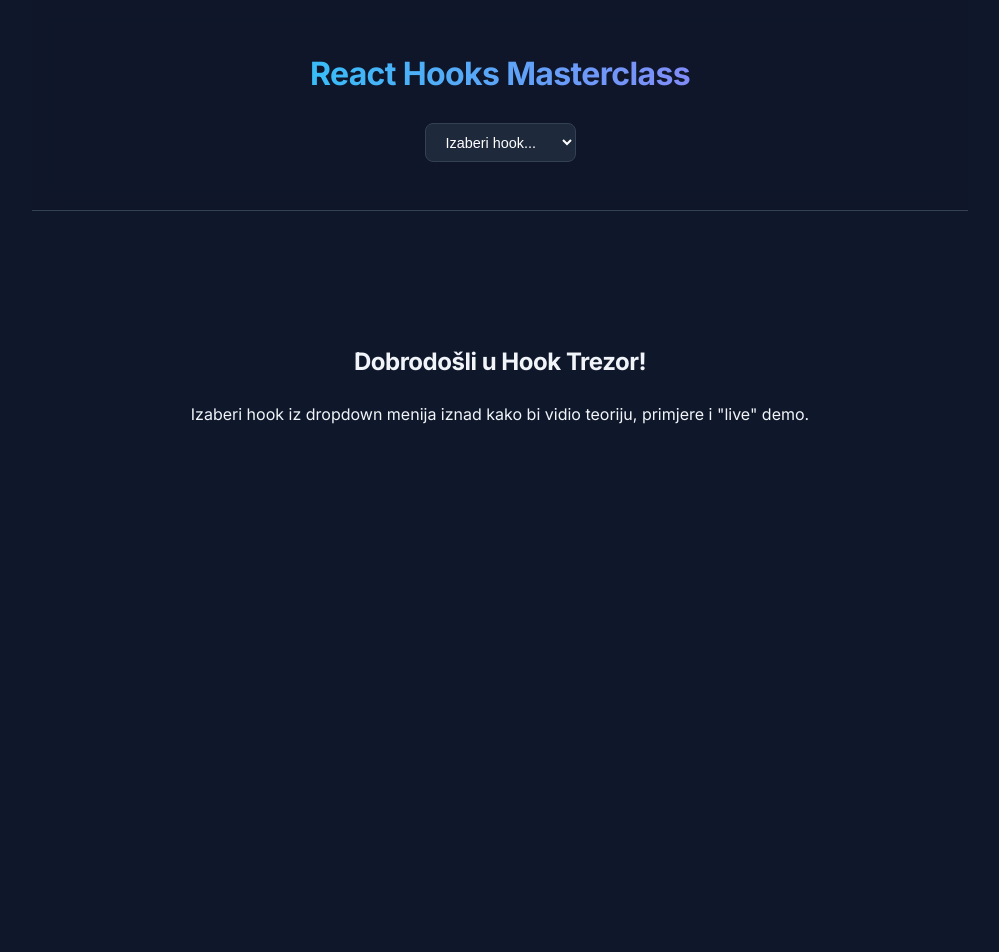
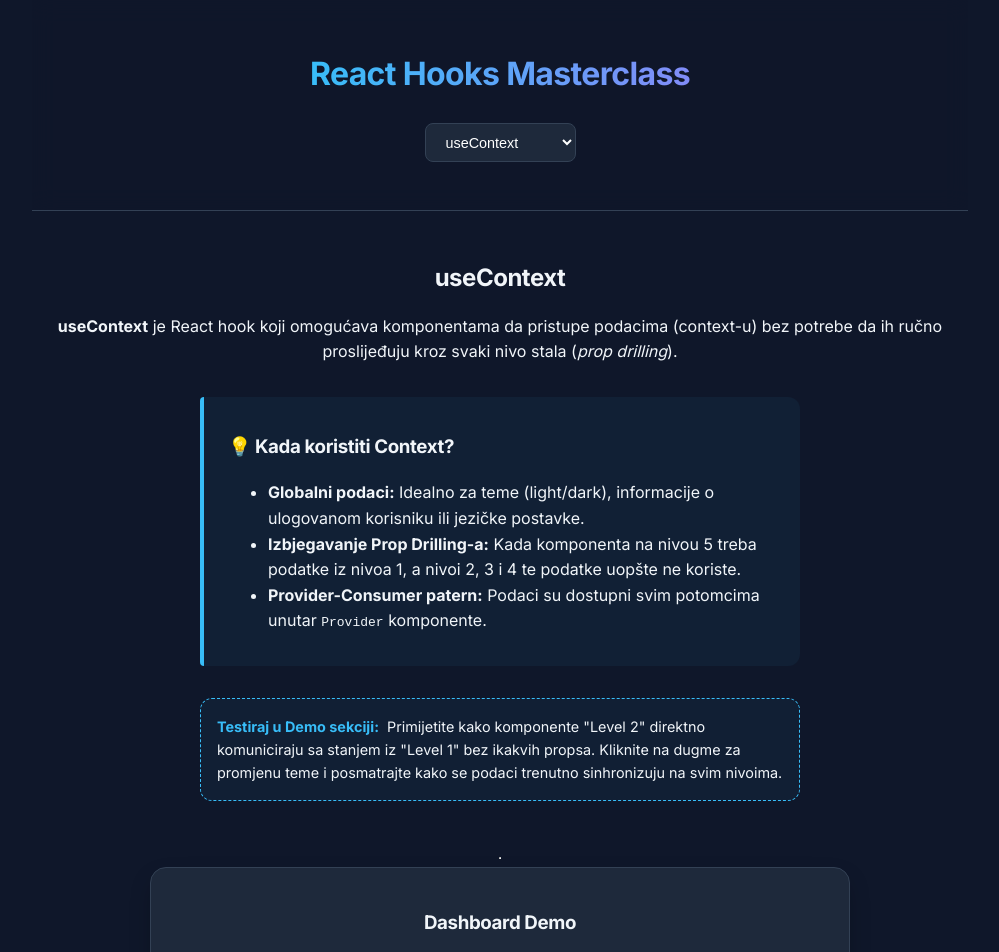
Before and after one commit to Skomorac/learnHooks, a React (Vite) app: page /useContext in a window 1280 px wide. Before the commit this address led to /. Shown: the top 952 px of the page, without its empty margins (140-1139 px from the left). Before the commit the page ends 800 px from the top, so only its background shows below. Built offline with nearby package versions, Linux system fonts and the light colour scheme.

Commit message:
added hook useContext

```diff
--- a/src/App.tsx
+++ b/src/App.tsx
@@ -10,6 +10,7 @@ import {
 import UseActionStatePage from "./hooks-examples/useActionState";
 import UseOptimisticPage from "./hooks-examples/useOptimistic";
 import UseCallbackPage from "./hooks-examples/useCallback";
+import UseContextPage from "./hooks-examples/useContext";
 import { useEffect, useState } from "react";
 import "./App.css";
 
@@ -17,6 +18,7 @@ const HOOKS_LIST = [
   { id: "useActionState", name: "useActionState" },
   { id: "useOptimistic", name: "useOptimistic" },
   { id: "useCallback", name: "useCallback" },
+  { id: "useContext", name: "useContext" },
 ];
 
 function Navigation() {
@@ -63,6 +65,7 @@ function App() {
             <Route path="/useActionState" element={<UseActionStatePage />} />
             <Route path="/useOptimistic" element={<UseOptimisticPage />} />
             <Route path="/useCallback" element={<UseCallbackPage />} />
+            <Route path="/useContext" element={<UseContextPage />} />
             <Route path="*" element={<Navigate to="/" />} />
           </Routes>
         </main>
--- /dev/null
+++ b/src/hooks-examples/useContext/index.tsx
@@ -0,0 +1,29 @@
+import UseContextInfo from "./useContextInfo";
+import UseContextDemo from "./useContextDemo";
+
+const UseContextPage = () => {
+  return (
+    <div className="hook-page">
+      <UseContextInfo />
+      <hr />
+      <UseContextDemo />
+      <div className="code-reminder">
+        <h4>💡 Podsjetnik za kod:</h4>
+        <pre>
+          {`// 1. Kreiranje
+const MyContext = createContext(defaultValue);
+
+// 2. Omotavanje (Provider)
+<MyContext.Provider value={someValue}>
+  <App />
+</MyContext.Provider>
+
+// 3. Konzumiranje (Consumer)
+const value = useContext(MyContext);`}
+        </pre>
+      </div>
+    </div>
+  );
+};
+
+export default UseContextPage;
--- /dev/null
+++ b/src/hooks-examples/useContext/useContextDemo.tsx
@@ -0,0 +1,111 @@
+import { createContext, useContext, useState } from "react";
+
+// 1. Definisanje tipova
+type Theme = "light" | "dark";
+interface UserContextType {
+  user: string;
+  theme: Theme;
+  toggleTheme: () => void;
+}
+
+// 2. Kreiranje Context-a
+const DashboardContext = createContext<UserContextType | null>(null);
+
+// 3. Child komponenta (Deeply Nested)
+const ThemeStatus = () => {
+  const context = useContext(DashboardContext);
+
+  if (!context) return null;
+
+  const isDark = context.theme === "dark";
+
+  return (
+    <div
+      style={{
+        marginTop: "1rem",
+        padding: "1rem",
+        borderRadius: "8px",
+        background: isDark ? "#334155" : "#f1f5f9",
+        color: isDark ? "#f1f5f9" : "#334155",
+        border: "1px solid var(--border-color)",
+        transition: "all 0.3s ease",
+      }}
+    >
+      <p>
+        Trenutna tema: <strong>{context.theme.toUpperCase()}</strong>
+      </p>
+      <p>
+        Prijavljeni korisnik: <strong>{context.user}</strong>
+      </p>
+    </div>
+  );
+};
+
+// 4. Još jedna Child komponenta (Sidebar/Action area)
+const Actions = () => {
+  const context = useContext(DashboardContext);
+  if (!context) return null;
+
+  return (
+    <div style={{ marginTop: "1.5rem" }}>
+      <button
+        onClick={context.toggleTheme}
+        style={{
+          background: context.theme === "dark" ? "#f59e0b" : "#334155",
+          color: "white",
+        }}
+      >
+        Promijeni na {context.theme === "light" ? "Dark" : "Light"} Mod
+      </button>
+    </div>
+  );
+};
+
+// 5. Glavna Demo Komponenta (Provider)
+const UseContextDemo = () => {
+  const [theme, setTheme] = useState<Theme>("dark");
+  const [user] = useState("Admin"); // Simulacija ulogovanog korisnika
+
+  const toggleTheme = () => {
+    setTheme((prev) => (prev === "light" ? "dark" : "light"));
+  };
+
+  return (
+    <div className="hook-demo">
+      {/*
+        Provider umotava sve komponente kojima trebaju podaci.
+        Sve komponente unutar (čak i duboko ugniježdene) imat će pristup 'value' objektu.
+      */}
+      <DashboardContext.Provider value={{ user, theme, toggleTheme }}>
+        <h3>Dashboard Demo</h3>
+        <p style={{ fontSize: "0.9rem", color: "var(--text-muted)" }}>
+          Podaci o korisniku i temi se prenose kroz Context bez "prop
+          drilling-a".
+        </p>
+
+        <div
+          style={{
+            border: "1px dashed var(--border-color)",
+            padding: "1rem",
+            borderRadius: "12px",
+          }}
+        >
+          <h4>Level 1: Parent Container</h4>
+
+          <div
+            style={{
+              paddingLeft: "1.5rem",
+              borderLeft: "2px solid var(--accent-color)",
+            }}
+          >
+            <h4>Level 2: Nested Content</h4>
+            <ThemeStatus />
+            <Actions />
+          </div>
+        </div>
+      </DashboardContext.Provider>
+    </div>
+  );
+};
+
+export default UseContextDemo;
--- /dev/null
+++ b/src/hooks-examples/useContext/useContextInfo.tsx
@@ -0,0 +1,47 @@
+const UseContextInfo = () => {
+  return (
+    <section className="hook-info">
+      <a
+        href="https://react.dev/reference/react/useContext"
+        target="_blank"
+        rel="noreferrer"
+        className="hook-title-link"
+      >
+        <h2>useContext</h2>
+      </a>
+      <p>
+        <strong>useContext</strong> je React hook koji omogućava komponentama da
+        pristupe podacima (context-u) bez potrebe da ih ručno proslijeđuju kroz
+        svaki nivo stala (<em>prop drilling</em>).
+      </p>
+
+      <div className="key-points">
+        <h3>💡 Kada koristiti Context?</h3>
+        <ul>
+          <li>
+            <strong>Globalni podaci:</strong> Idealno za teme (light/dark),
+            informacije o ulogovanom korisniku ili jezičke postavke.
+          </li>
+          <li>
+            <strong>Izbjegavanje Prop Drilling-a:</strong> Kada komponenta na
+            nivou 5 treba podatke iz nivoa 1, a nivoi 2, 3 i 4 te podatke uopšte
+            ne koriste.
+          </li>
+          <li>
+            <strong>Provider-Consumer patern:</strong> Podaci su dostupni svim
+            potomcima unutar <code>Provider</code> komponente.
+          </li>
+        </ul>
+      </div>
+
+      <div className="testing-box">
+        <strong>Testiraj u Demo sekciji:</strong>
+        Primijetite kako komponente "Level 2" direktno komuniciraju sa stanjem
+        iz "Level 1" bez ikakvih propsa. Kliknite na dugme za promjenu teme i
+        posmatrajte kako se podaci trenutno sinhronizuju na svim nivoima.
+      </div>
+    </section>
+  );
+};
+
+export default UseContextInfo;
```
